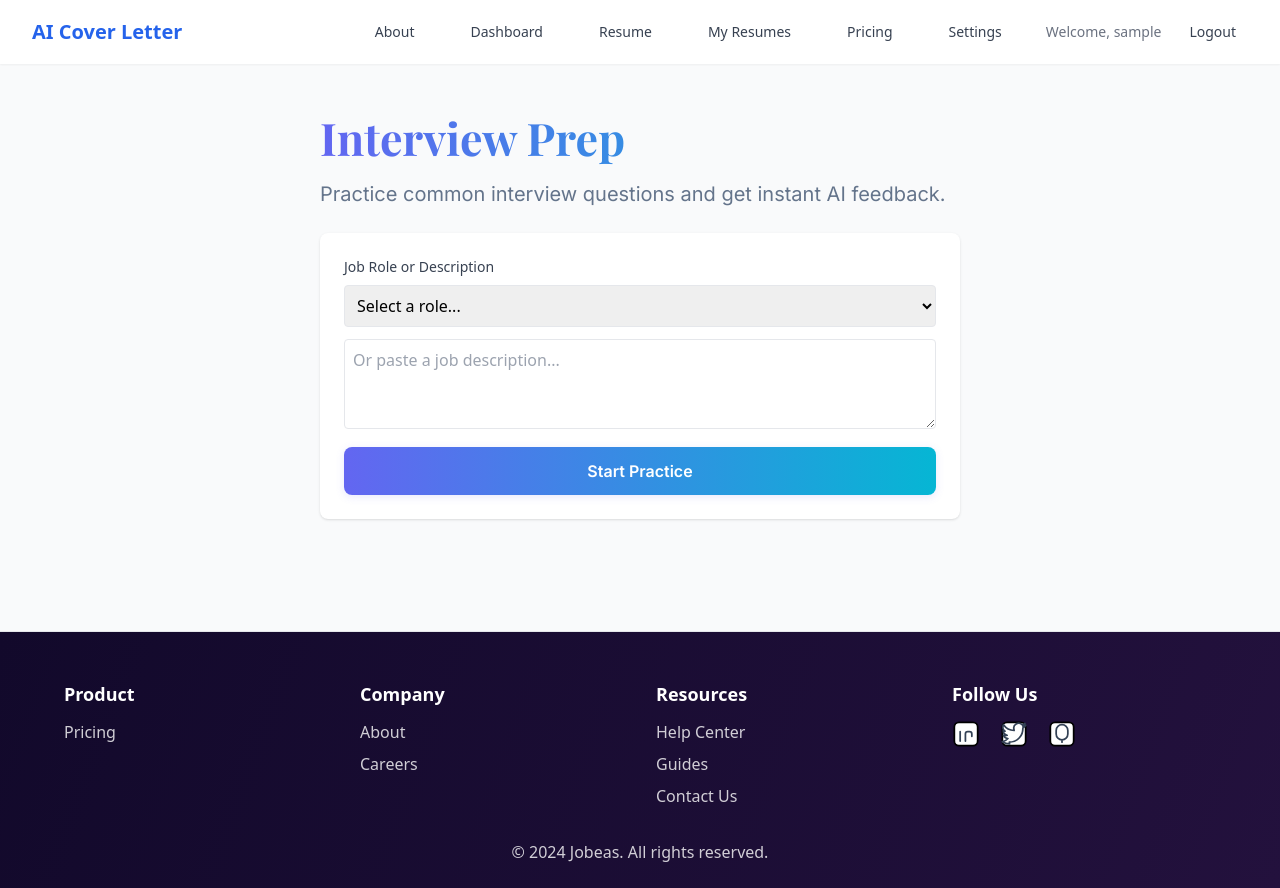
After one commit to esaatech/Jobeasy, a Django app: page /job-service/interview-prep/ in a window 1280 px wide. The commit adds this page. Run offline with Django 5.2, Linux system fonts and the light colour scheme; the visitor is signed in with stand-in values (Sample User, id 1); some libraries are stand-ins or nearby versions.

Commit message:
added interview prep

```diff
--- /dev/null
+++ b/job_service/templates/job_service/interview_prep.html
@@ -0,0 +1,45 @@
+{% extends 'base.html' %}
+{% load static %}
+
+{% block content %}
+<div class="max-w-2xl mx-auto py-10 px-4">
+  <h1 class="headline-primary mb-2">Interview Prep</h1>
+  <p class="subheadline mb-6">Practice common interview questions and get instant AI feedback.</p>
+
+  <!-- Input Section -->
+  <div id="input-section" class="bg-white rounded-lg shadow p-6 mb-6">
+    <label class="block text-sm font-medium text-gray-700 mb-2">Job Role or Description</label>
+    <select class="w-full mb-3 p-2 border rounded" id="job-role">
+      <option value="">Select a role...</option>
+      <!-- More options can be added here -->
+    </select>
+    <textarea class="w-full p-2 border rounded mb-3" rows="3" placeholder="Or paste a job description..." id="job-description"></textarea>
+    <button class="btn btn-primary w-full" id="start-practice-btn">Start Practice</button>
+  </div>
+
+  <!-- Interview Session Area (populated by AI) -->
+  <div id="interview-session" class="bg-white rounded-lg shadow p-6 mb-6" style="display:none;">
+    <div class="mb-2 text-sm text-gray-500" id="progress-indicator">
+      <!-- e.g., Question 1 of 10 -->
+    </div>
+    <div class="font-semibold mb-4" id="question-area">
+      <!-- AI-generated question goes here -->
+    </div>
+    <textarea class="w-full p-2 border rounded mb-3" rows="4" placeholder="Type your answer..." id="answer-input"></textarea>
+    <div class="flex space-x-2">
+      <button class="btn btn-primary" id="submit-answer-btn">Submit Answer</button>
+      <button class="btn btn-secondary" id="skip-question-btn">Skip</button>
+    </div>
+    <div class="mt-4 bg-blue-50 p-3 rounded text-sm text-blue-700" id="ai-feedback" style="display:none;">
+      <!-- AI feedback will be injected here -->
+    </div>
+  </div>
+
+  <!-- Completion Section -->
+  <div id="completion-section" class="text-center mt-8" style="display:none;">
+    <h2 class="headline-secondary mb-2">Great job!</h2>
+    <p class="mb-4">You've completed your interview practice session.</p>
+    <button class="btn btn-primary" id="restart-btn">Restart</button>
+  </div>
+</div>
+{% endblock %}
--- a/job_service/urls.py
+++ b/job_service/urls.py
@@ -19,4 +19,5 @@ urlpatterns = [
     path('jobs/<uuid:job_id>/apply/', views.apply_to_job, name='apply_to_job'),
     path('applications/', views.application_tracking, name='application_tracking'),
     path('applications/<int:application_id>/update/', views.update_application_status, name='update_application_status'),
+    path('interview-prep/', views.interview_prep, name='interview_prep'),
 ]
--- a/job_service/views.py
+++ b/job_service/views.py
@@ -334,3 +334,8 @@ def get_recommended_jobs(user, limit=6):
     except UserJobPreferences.DoesNotExist:
         # Return featured jobs if no preferences set
         return Job.objects.filter(is_featured=True, is_active=True)[:limit]
+
+@login_required
+def interview_prep(request):
+    """Render the interview prep page."""
+    return render(request, 'job_service/interview_prep.html')
```
Also changed, not shown: dashboard/templates/dashboard/dashboard.html (+7 -4 lines).
